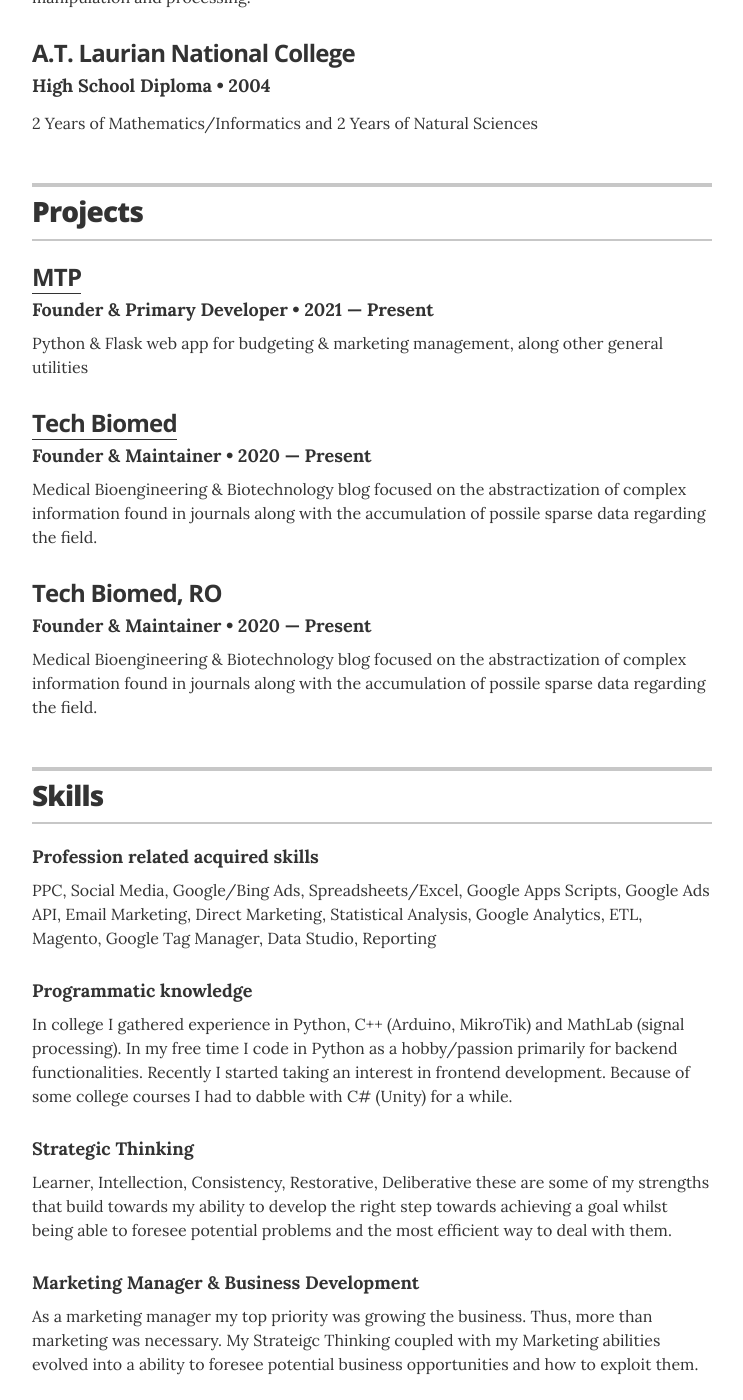
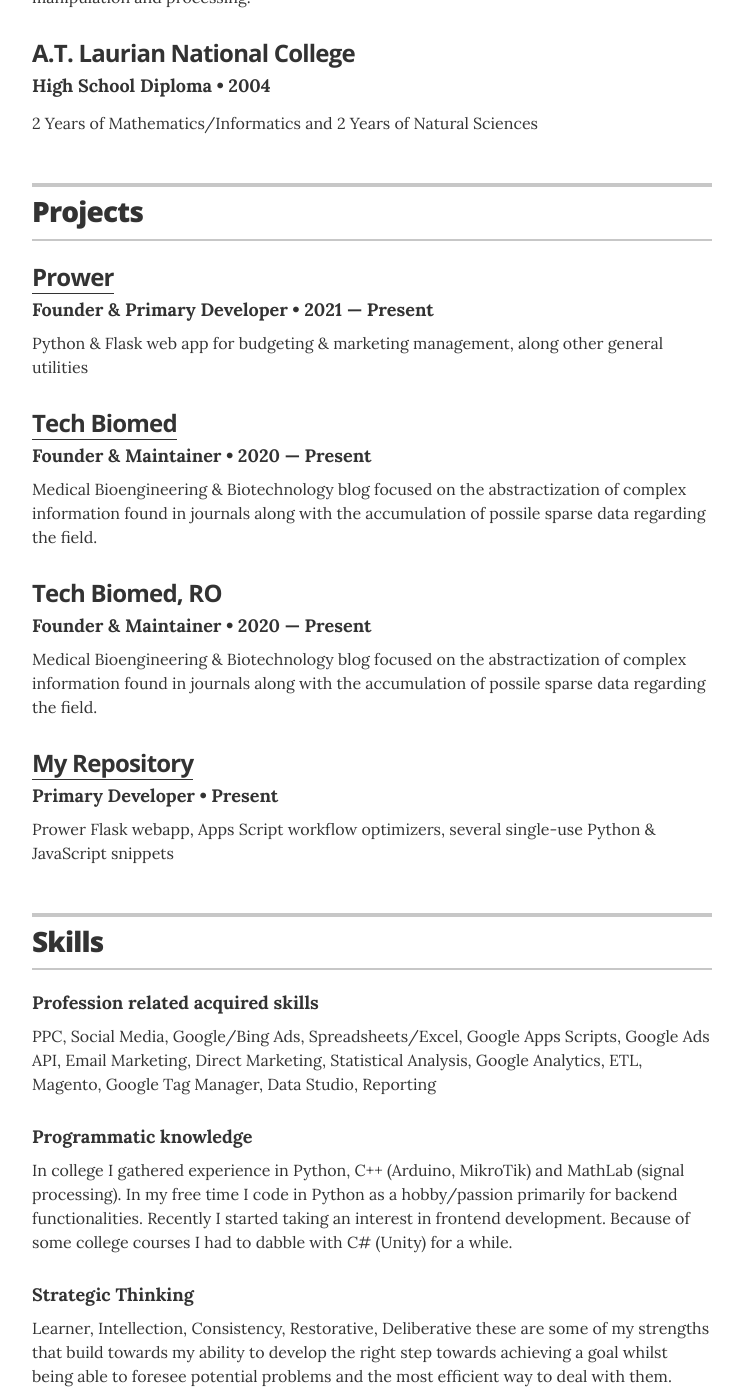
Before and after one commit to IulianIV/iulianiv.github.io, a Jekyll site: the page built from index.html, in a window 1280 px wide and 1400 px high, scrolled down 1112 px. Shown: the whole window, without its empty margins (268-1011 px from the left). Built offline with Jekyll 4.4.1, drawn with Linux system fonts in a browser that asks for light colours.

Commit message:
Update projects.yml

```diff
--- a/_data/projects.yml
+++ b/_data/projects.yml
@@ -1,7 +1,7 @@
 # Projects
 # uncomment the urls if you wish to display them, and add your own URL
 
-- project: MTP
+- project: Prower
   role: Founder & Primary Developer
   duration: 2021 &mdash; Present
   url: "https://www.prower.ro"
@@ -18,3 +18,9 @@
   duration: 2020 &mdash; Present
   # url: "https://www.tech-biomed.ro"
   description: Medical Bioengineering & Biotechnology blog focused on the abstractization of complex information found in journals along with the accumulation of possile sparse data regarding the field.
+
+- project: My Repository
+  role: Primary Developer
+  duration: Present
+  url: "https://github.com/IulianIV"
+  description: Prower Flask webapp, Apps Script workflow optimizers, several single-use Python & JavaScript snippets
```
